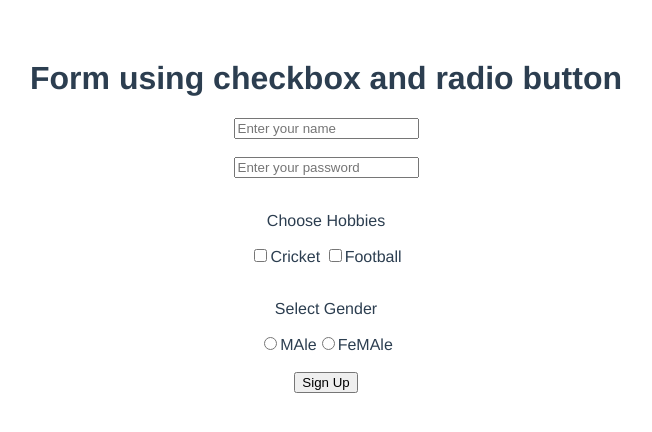
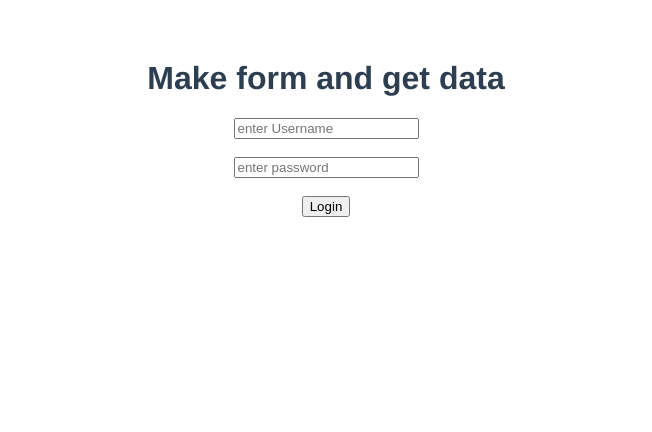
Before and after one commit to IBMRupak/veujs, a Vue app: page / in a window 1280 px wide. Shown: the top 432 px of the page, without its empty margins (314-966 px from the left). Built offline with nearby package versions, Linux system fonts and the light colour scheme.

Commit message:
MAke form and get data

```diff
--- a/src/App.vue
+++ b/src/App.vue
@@ -9,9 +9,10 @@
 <!--
     <h1>{{title}}</h1>
     <ChildToParent v-on:changeTitle="updateTitle($event)"/> -->
-    <h1>Form using checkbox and radio button </h1>
-    <SignUp/>
-
+    <!-- <h1>Form using checkbox and radio button </h1>
+    <SignUp/> -->
+<h1>Make form and get data</h1>
+<Login/>
 
   </div>
 </template>
@@ -22,7 +23,8 @@
 // import Home from './components/Home.vue'
 // import DataBind from './components/DataBind.vue'
 // import ChildToParent from './components/ChildToParent.vue'
-import SignUp from './components/SignUp.vue'
+// import SignUp from './components/SignUp.vue'
+import Login from './components/Login.vue'
 export default {
   name: 'App',
   components: {
@@ -31,7 +33,8 @@ export default {
     // DataBind
     // Child,
     // ChildToParent
-    SignUp
+
+   Login
 
   },
   // data()
@@ -50,15 +53,15 @@ export default {
   //   }
   // }
 
-  data(){
-    return{title:"props tutorial"}
-  },
-  methods:{
-    updateTitle(title)
-    {
-      this.title=title;
-    }
-  }
+//   data(){
+//     return{title:"props tutorial"}
+//   },
+//   methods:{
+//     updateTitle(title)
+//     {
+//       this.title=title;
+//     }
+//   }
 }
 </script>
 
--- /dev/null
+++ b/src/components/Login.vue
@@ -0,0 +1,28 @@
+<template>
+    <div>
+        <input type="text" placeholder="enter Username" name="username" v-model="LoginForm.username"/><br><br>
+         <input type="password" placeholder="enter password" name="password" v-model="LoginForm.password"/><br><br>
+         <button v-on:click="loginData">Login</button>
+    </div>
+</template>
+<script>
+export default {
+    name:'Login',
+    methods:{
+        loginData(){
+            console.log("Login Data",this.LoginForm)
+
+        }
+    },
+    data()
+
+    {
+        return{
+      LoginForm:{
+          username:null,
+          password:null
+      }
+        }
+    }
+}
+</script>
```
